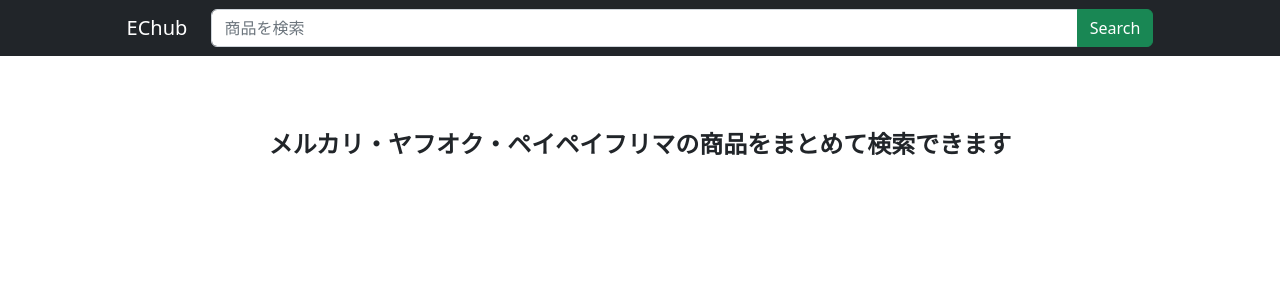
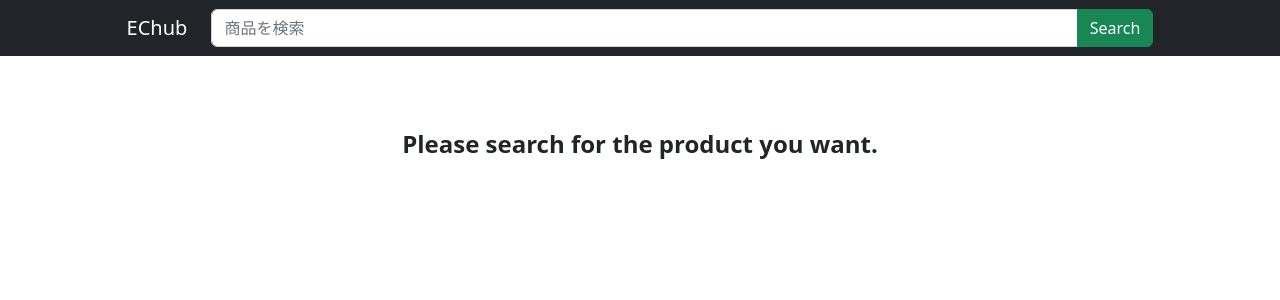
Before and after one commit to ushikitakumi/echub-client, a React (Create React App) app: page / in a window 1280 px wide. Shown: the top 300 px of the page. Built offline with nearby package versions, Linux system fonts and the light colour scheme.

Commit message:
メッセージ修正

```diff
--- a/src/components/ApiFetch.js
+++ b/src/components/ApiFetch.js
@@ -10,7 +10,7 @@
           <CircularProgress />
         </Loading>
       ) : fetchData.length === 0 ? (
-          <EmptyMessage>メルカリ・ヤフオク・ペイペイフリマの商品をまとめて検索できます</EmptyMessage>
+          <EmptyMessage>Please search for the product you want.</EmptyMessage>
       ) : (
         fetchData.map((data, index) => (
           <Card key={index}>
```
